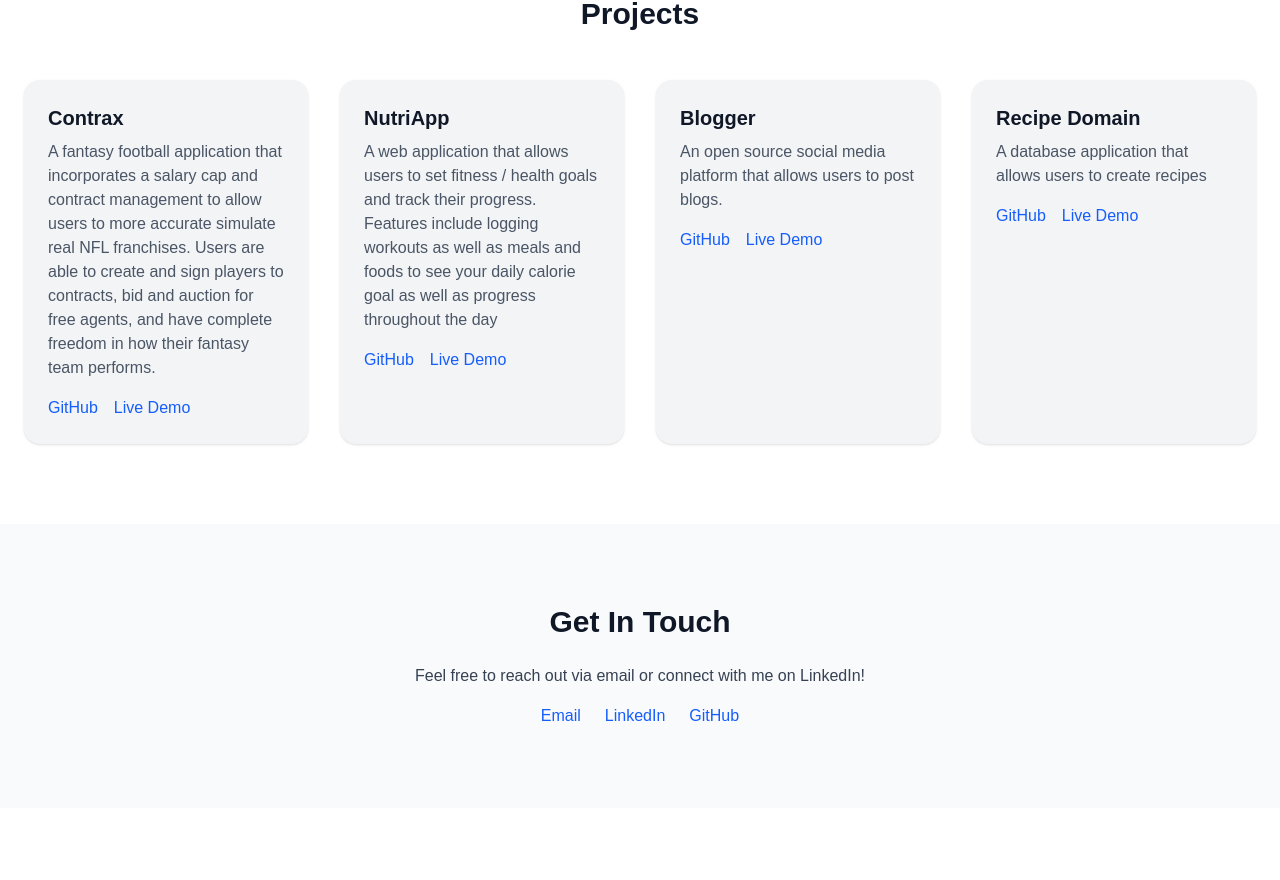
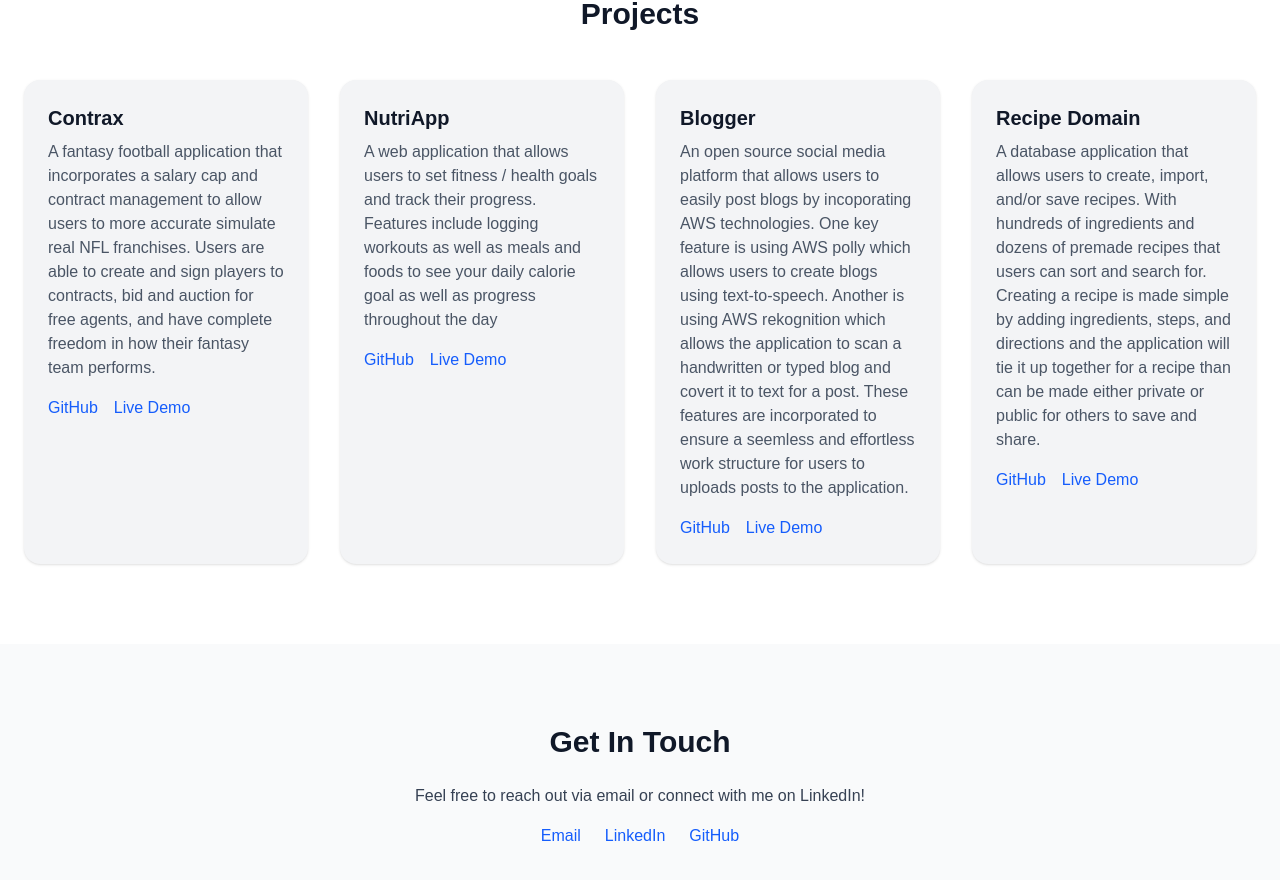
Before and after one commit to kal4615/Personal-Website, a Next.js app in the folder Personal-Website/: page / in a window 1280 px wide. Shown: the part 1704-2584 px from the top of the page. Before the commit the page ends 2512 px from the top, so only its background shows below. Built offline with nearby package versions, Linux system fonts and the light colour scheme.

Commit message:
commit projects

```diff
--- a/Personal-Website/src/components/Home/Projects.tsx
+++ b/Personal-Website/src/components/Home/Projects.tsx
@@ -51,7 +51,9 @@
             <div className="p-6 bg-gray-100 rounded-2xl shadow hover:shadow-lg">
                 <h3 className="text-xl font-semibold">Blogger</h3>
                 <p className="mt-2 text-gray-600">
-                An open source social media platform that allows users to post blogs.
+                An open source social media platform that allows users to easily post blogs by incoporating AWS technologies. One key feature is using AWS polly which allows users to create
+                blogs using text-to-speech. Another is using AWS rekognition which allows the application to scan a handwritten or typed blog and covert it to text for a post. These features are incorporated
+                to ensure a seemless and effortless work structure for users to uploads posts to the application.
                 </p>
                 <div className="mt-4 flex space-x-4">
                 <a
@@ -71,7 +73,9 @@
             <div className="p-6 bg-gray-100 rounded-2xl shadow hover:shadow-lg">
                 <h3 className="text-xl font-semibold">Recipe Domain</h3>
                 <p className="mt-2 text-gray-600">
-                A database application that allows users to create recipes
+                A database application that allows users to create, import, and/or save recipes. With hundreds of ingredients and dozens of premade recipes that users can sort and search for.
+                Creating a recipe is made simple by adding ingredients, steps, and directions and the application will tie it up together for a recipe than can be made either private or public for others
+                to save and share.
                 </p>
                 <div className="mt-4 flex space-x-4">
                 <a
```
